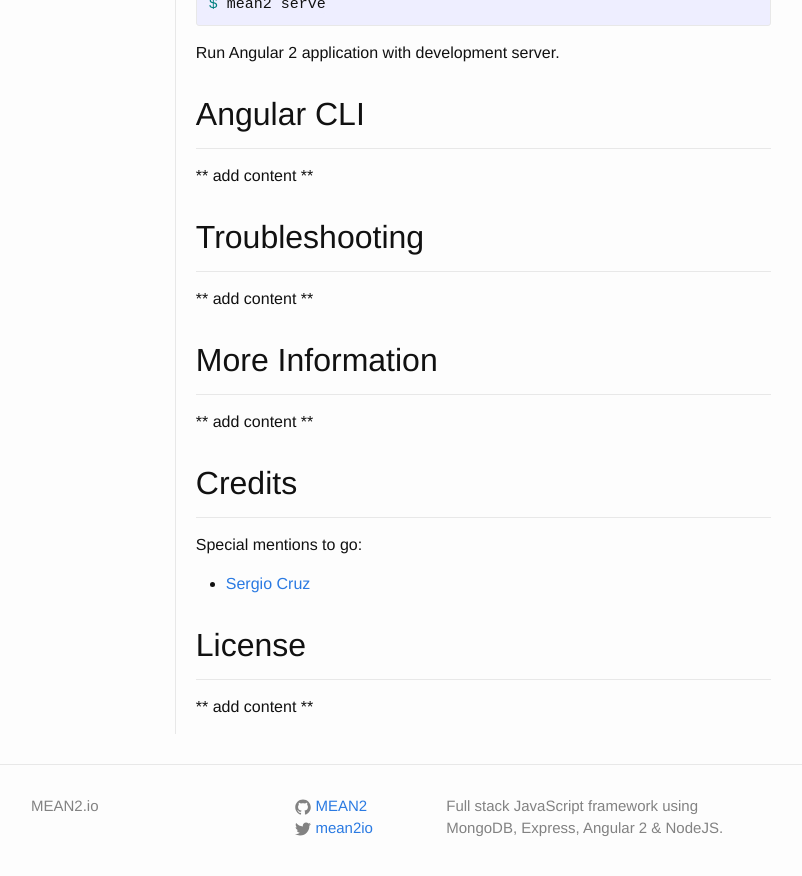
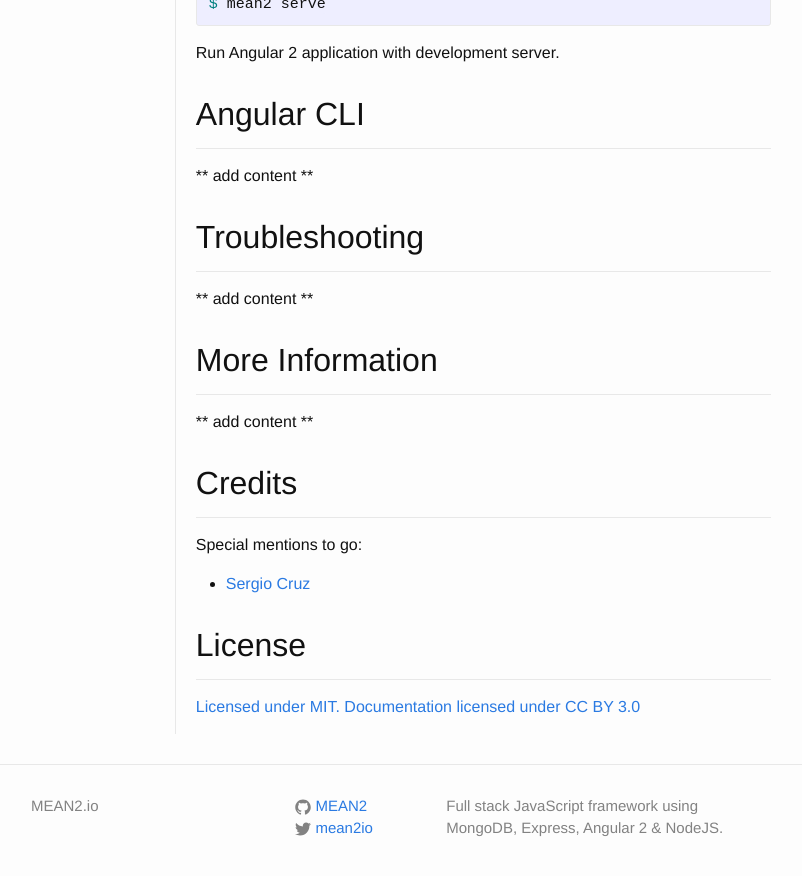
Before and after one commit to MEAN2/mean2.github.io, a Jekyll site: the page built from docs.md, in a window 1280 px wide and 900 px high, scrolled down 5156 px. Shown: the top 876 px of the window, without its empty margins (239-1041 px from the left). Built offline with Jekyll 4.4.1, drawn with Linux system fonts in a browser that asks for light colours.

Commit message:
add license

```diff
--- a/docs.md
+++ b/docs.md
@@ -268,4 +268,4 @@
 
 <h1 id="license">License</h1>
 
-<p>** add content **</p>
+<a href="http://opensource.org/licenses/MIT" target="_blank">Licensed under MIT. Documentation licensed under CC BY 3.0</a>
```
